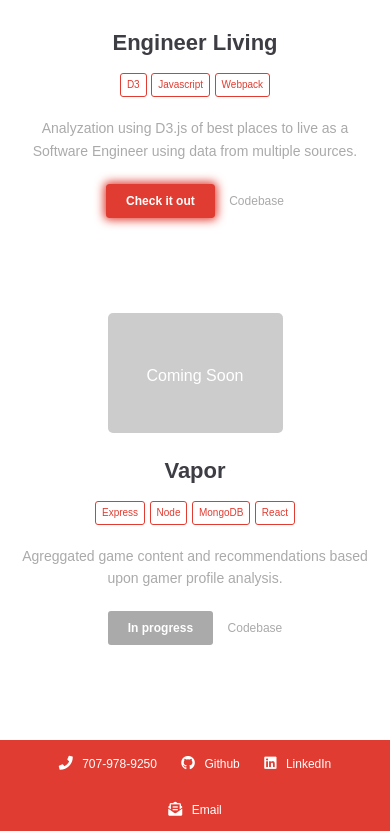
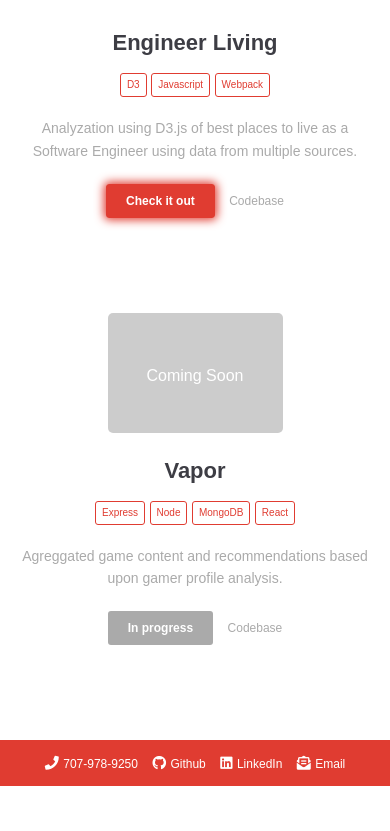
Before and after one commit to drewrodrigues/portfolio, a plain HTML site: page index.html in a window 390 px wide. Shown: the part 3023-3854 px from the top of the page. After the commit the page ends 3809 px from the top, so only its background shows below. Drawn offline with Linux system fonts and the light colour scheme.

Commit message:
Make contact footer more mobile friendly

```diff
--- a/styles/partials/_contact.scss
+++ b/styles/partials/_contact.scss
@@ -10,7 +10,7 @@
 .contact-icon {
   text-align: center;
   display: inline-block;
-  padding: 10px;
+  padding: 10px 5px;
 }
 
 .contact-icon i {
@@ -19,7 +19,7 @@
   margin-bottom: 5px;
   transition: all 0.25s;
   display: inline-block;
-  margin-right: 5px;
+  // margin-right: 5px;
 }
 
 .contact-icon h6 {
```
Also changed, not shown: styles/main.css.
